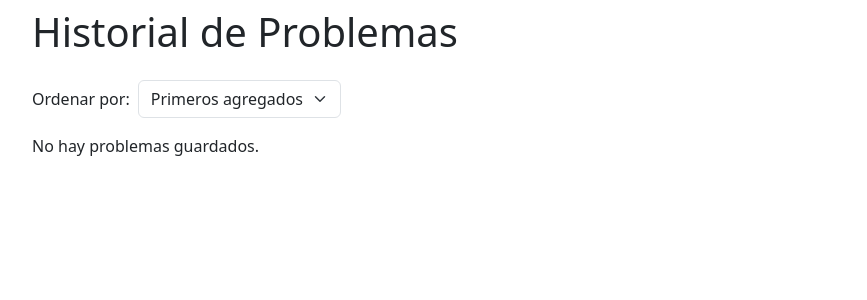
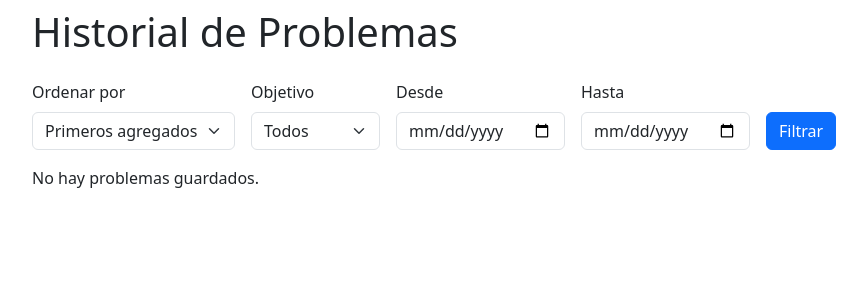
Before and after one commit to YANA021/MOP-METODO-GRAFICO, a Django app: page /historial/ in a window 1280 px wide. Shown: the part 56-356 px from the top of the page, without its empty margins (50-917 px from the left). Run offline with Django 5.2, Linux system fonts and the light colour scheme; the visitor is signed in with stand-in values (Sample User, id 1); data that the repository does not hold is empty.

Commit message:
Add filtering to historial by objective and date

```diff
--- a/Grafica_app/views.py
+++ b/Grafica_app/views.py
@@ -172,31 +172,50 @@ def logout_view(request):
 
 @login_required
 def historial(request):
-    """Display all ProblemaPL entries created by the logged in user."""
+    """Display all ProblemaPL entries created by the logged in user with optional filters."""
+
     orden = request.GET.get("orden", "asc")
     if orden not in {"asc", "desc"}:
         orden = "asc"
     ordering = "-created_at" if orden == "desc" else "created_at"
 
-    # Always number problems using their creation order so the enumeration
-    # remains consistent when applying different sort orders. First fetch
-    # all entries ascending by creation date and map each id to its index.
-    base_qs = ProblemaPL.objects.filter(user=request.user).order_by("created_at")
+    objetivo = request.GET.get("objetivo", "all")
+    fecha_desde = request.GET.get("desde")
+    fecha_hasta = request.GET.get("hasta")
+
+    qs = ProblemaPL.objects.filter(user=request.user)
+
+    if objetivo in {"max", "min"}:
+        qs = qs.filter(objetivo=objetivo)
+
+    if fecha_desde:
+        try:
+            qs = qs.filter(created_at__date__gte=fecha_desde)
+        except ValueError:
+            fecha_desde = None
+
+    if fecha_hasta:
+        try:
+            qs = qs.filter(created_at__date__lte=fecha_hasta)
+        except ValueError:
+            fecha_hasta = None
+
+    base_qs = qs.order_by("created_at")
     numero_por_id = {p.id: idx for idx, p in enumerate(base_qs, 1)}
 
-    # Then obtain the problems in the requested order and attach the
-    # persistent enumeration.
-    problemas = list(
-        ProblemaPL.objects.filter(user=request.user).order_by(ordering)
-    )
+    problemas = list(qs.order_by(ordering))
     for p in problemas:
         p.numero = numero_por_id.get(p.id)
 
-    return render(
-        request,
-        "historial.html",
-        {"problemas": problemas, "orden": orden},
-    )
+    context = {
+        "problemas": problemas,
+        "orden": orden,
+        "objetivo": objetivo,
+        "desde": fecha_desde,
+        "hasta": fecha_hasta,
+    }
+
+    return render(request, "historial.html", context)
 
 
 @login_required
--- a/templates/historial.html
+++ b/templates/historial.html
@@ -2,12 +2,33 @@
 {% block title %}Historial{% endblock %}
 {% block content %}
 <h1 class="mb-4">Historial de Problemas</h1>
-<form method="get" class="mb-3 d-flex align-items-center">
-  <label for="orden" class="me-2">Ordenar por:</label>
-  <select id="orden" name="orden" class="form-select w-auto" onchange="this.form.submit()">
-    <option value="asc" {% if orden == 'asc' %}selected{% endif %}>Primeros agregados</option>
-    <option value="desc" {% if orden == 'desc' %}selected{% endif %}>Últimos agregados</option>
-  </select>
+<form method="get" class="mb-3 row g-3 align-items-end">
+  <div class="col-auto">
+    <label for="orden" class="form-label">Ordenar por</label>
+    <select id="orden" name="orden" class="form-select" onchange="this.form.submit()">
+      <option value="asc" {% if orden == 'asc' %}selected{% endif %}>Primeros agregados</option>
+      <option value="desc" {% if orden == 'desc' %}selected{% endif %}>Últimos agregados</option>
+    </select>
+  </div>
+  <div class="col-auto">
+    <label for="objetivo" class="form-label">Objetivo</label>
+    <select id="objetivo" name="objetivo" class="form-select">
+      <option value="all" {% if objetivo == 'all' %}selected{% endif %}>Todos</option>
+      <option value="max" {% if objetivo == 'max' %}selected{% endif %}>Maximizar</option>
+      <option value="min" {% if objetivo == 'min' %}selected{% endif %}>Minimizar</option>
+    </select>
+  </div>
+  <div class="col-auto">
+    <label for="desde" class="form-label">Desde</label>
+    <input type="date" id="desde" name="desde" class="form-control" value="{{ desde }}">
+  </div>
+  <div class="col-auto">
+    <label for="hasta" class="form-label">Hasta</label>
+    <input type="date" id="hasta" name="hasta" class="form-control" value="{{ hasta }}">
+  </div>
+  <div class="col-auto">
+    <button class="btn btn-primary" type="submit">Filtrar</button>
+  </div>
 </form>
 {% if problemas %}
 <table class="table">
```
